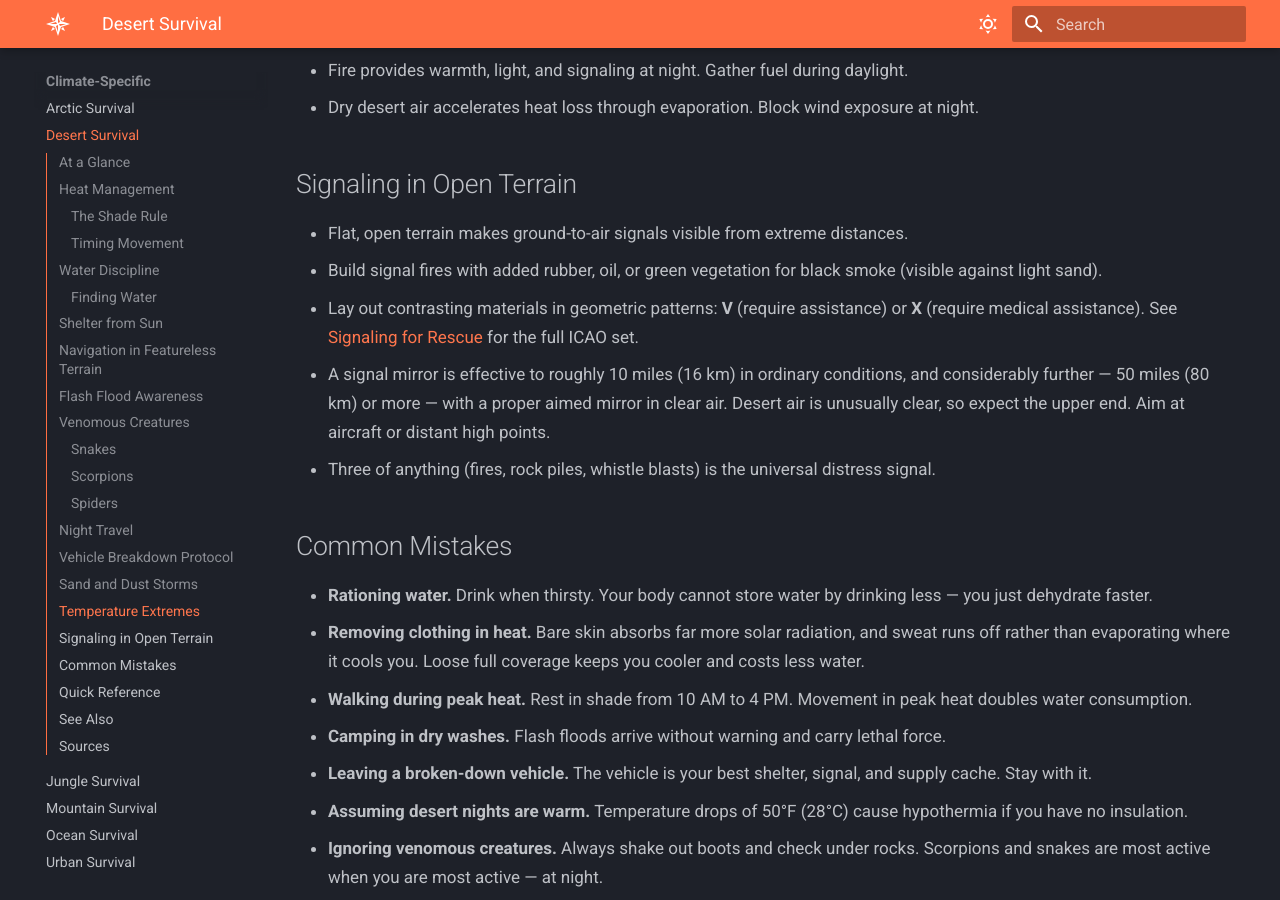
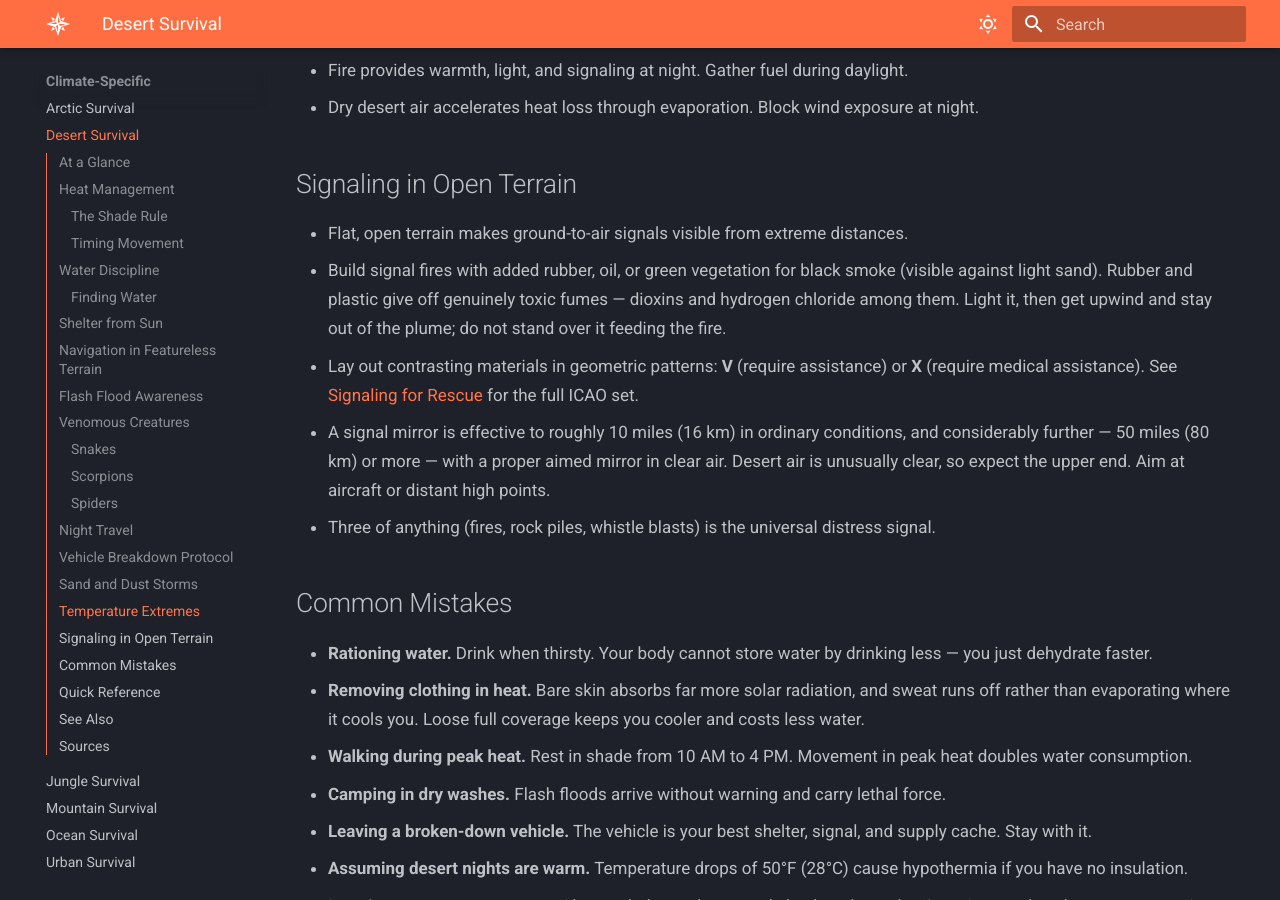
Before and after one commit to mmayden/WilderThings, an MkDocs documentation site: the page built from docs/climate-specific/desert-survival.md, in a window 1280 px wide and 900 px high, scrolled down 5033 px. Built offline with MkDocs 1.6.1 and Material for MkDocs 9.7.7, drawn with Linux system fonts in a browser that asks for light colours.

Commit message:
fix: burn-rubber-for-black-smoke advice given without the toxicity caution
Two guides tell a reader to add rubber, oil, or plastic to a signal fire
for dark smoke against a light background. Sound advice — but both gave
it bare, while the signalling guide and the signal checklist both carry
the caution that those fumes are toxic. The instruction and the warning
had drifted apart.

Someone acting on it is standing over a fire feeding plastic into it,
which is exactly the wrong place to be. Both now say to light it and get
upwind rather than tend it from the plume.

Also added a spark warning to the long fire section of fire-types. That
section is specifically about sleeping two to three feet from an open
fire all night, and it was the one place in the collection where that
guidance appears without any mention of sparks — fire-principles covers
shelter placement, but not the case where you are lying beside the fire
on purpose. Included the detail that matters for modern kit: synthetic
insulation and shell fabric melt rather than smoulder, so the first sign
is a hole rather than a smell.

Checked and found correct while here: banked-fire duration is consistent
across guides (the 6-12 hour figure belongs to a coal carrier, which is
a different thing), and spark-methods states the ferrocerium physics
correctly — it was the knife guide that had it wrong.

Co-Authored-By: Claude Opus 5 (1M context) <noreply@anthropic.com>

```diff
--- a/docs/climate-specific/desert-survival.md
+++ b/docs/climate-specific/desert-survival.md
@@ -153,7 +153,7 @@ Desert temperatures can swing 50-60°F (28-33°C) between day and night. A 110°
 ## Signaling in Open Terrain
 
 - Flat, open terrain makes ground-to-air signals visible from extreme distances.
-- Build signal fires with added rubber, oil, or green vegetation for black smoke (visible against light sand).
+- Build signal fires with added rubber, oil, or green vegetation for black smoke (visible against light sand). Rubber and plastic give off genuinely toxic fumes — dioxins and hydrogen chloride among them. Light it, then get upwind and stay out of the plume; do not stand over it feeding the fire.
 - Lay out contrasting materials in geometric patterns: **V** (require assistance) or **X** (require medical assistance). See [Signaling for Rescue](../navigation/signaling-for-rescue.md) for the full ICAO set.
 - A signal mirror is effective to roughly 10 miles (16 km) in ordinary conditions, and considerably further — 50 miles (80 km) or more — with a proper aimed mirror in clear air. Desert air is unusually clear, so expect the upper end. Aim at aircraft or distant high points.
 - Three of anything (fires, rock piles, whistle blasts) is the universal distress signal.
```
Also changed, not shown: docs/fire/fire-types.md (+8 -1 lines).
